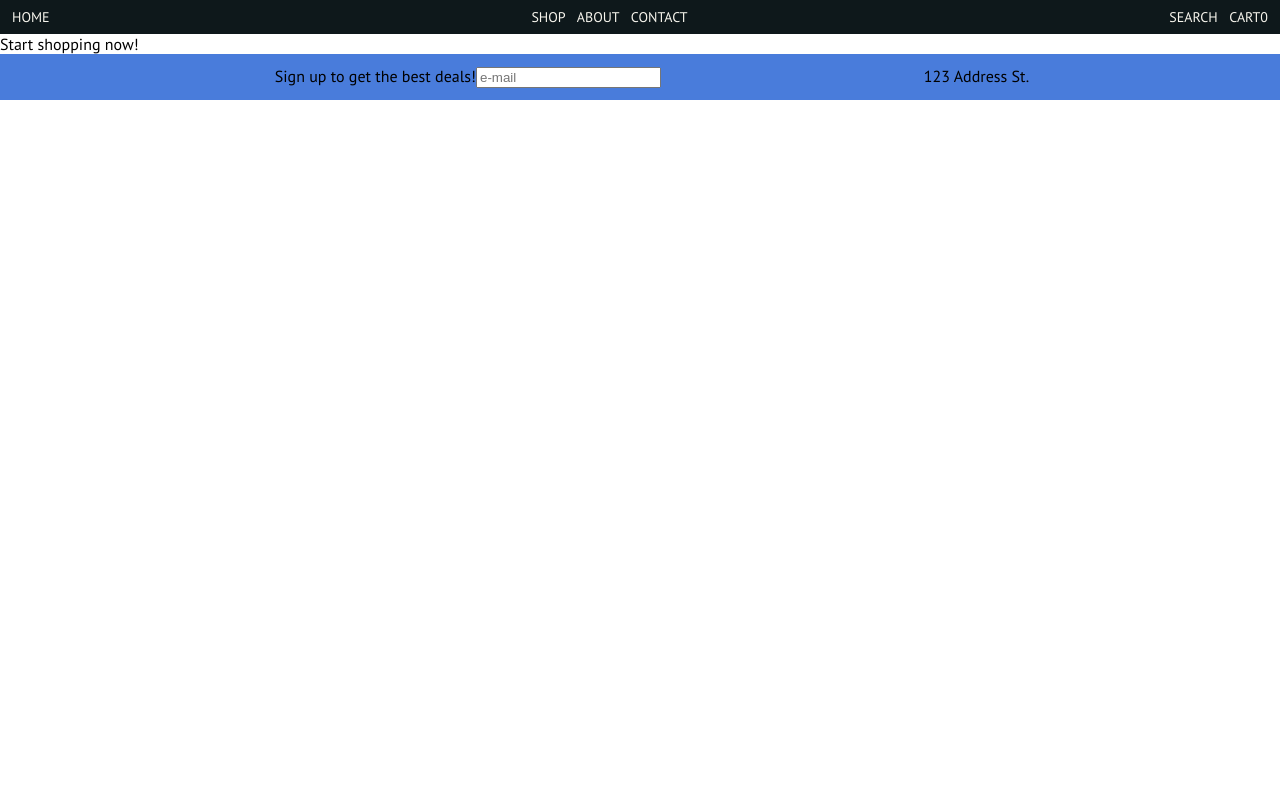
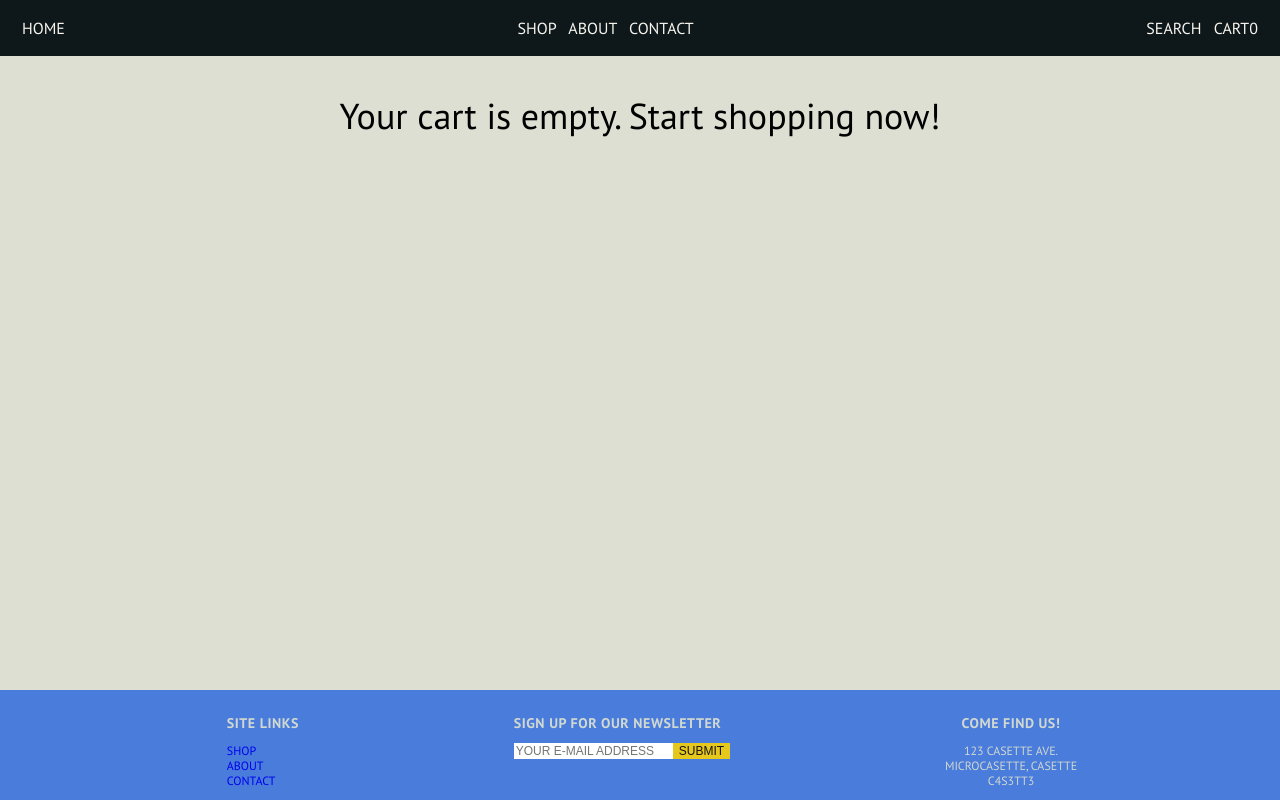
Before and after one commit to unrulypeach/shopping-cart, a React (Create React App) app: page /cart in a window 1280 px wide. Shown: the top 800 px of the page. Built offline with nearby package versions, Linux system fonts and the light colour scheme.

Commit message:
finished footer and updated product page styling

```diff
--- a/src/components/Footer.js
+++ b/src/components/Footer.js
@@ -1,21 +1,45 @@
 import React from 'react';
+import { Link } from 'react-router-dom';
 import '../styles/Footer.scss';
 
 function Footer() {
   return (
     <footer>
+      <div className="site-links">
+        <h2>SITE LINKS</h2>
+        <Link to="/products"> SHOP </Link>
+        <Link to="/about"> ABOUT </Link>
+        <Link to="/contact"> CONTACT </Link>
+      </div>
+      <div>
+        <h2>SIGN UP FOR OUR NEWSLETTER</h2>
         <label
           htmlFor="newsletter"
         >
-        Sign up to get the best deals!
           <input
+            className="input-box"
             type="text"
-          placeholder="e-mail"
+            placeholder="YOUR E-MAIL ADDRESS"
             id="newsletter"
           />
         </label>
-      <div>
-        123 Address St.
+        <button
+          className="input-box"
+          id="submit-btn"
+          type="submit"
+        >
+          SUBMIT
+        </button>
+      </div>
+      <div className="address">
+        <h2>COME FIND US!</h2>
+        <span>123 CASETTE AVE.</span>
+        <span>
+          MICROCASETTE, CASETTE
+        </span>
+        <span>
+          C4S3TT3
+        </span>
       </div>
     </footer>
   );
--- a/src/components/Item.js
+++ b/src/components/Item.js
@@ -15,14 +15,14 @@ function Item({
         alt={alt}
         width="200px"
       />
-      <span>
-        {`${name} `}
+      <span className="title">
+        {` ${artist.toUpperCase()} `}
         -
-        {` ${artist}`}
+        {` ${name.toLowerCase()} `}
       </span>
-      <span>
-        {price}
+      <span className="price">
         $
+        {price.toFixed(2)}
       </span>
     </div>
   );
--- a/src/data/ProductsData.js
+++ b/src/data/ProductsData.js
@@ -26,6 +26,7 @@ const ProductsData = [
     alt: ['back tattooed with the word sublime', 'brown casette with the case that has sublime album art'],
     info: '25th Anniversary special edition cassette of the eponymous third and final studio album by Long Beach, California band Sublime. Featuring numerous hit singles, including "What I Got," "Santeria," and "Wrong Way."',
     price: 29.99,
+    date: new Date(1996, 6, 30),
     genre: 'ska',
   },
   {
@@ -36,6 +37,7 @@ const ProductsData = [
     alt: ['drawn album art with black cat, ace of spades and friday 13', 'clownsounds green casette over box'],
     info: 'Production sounds big and loud, songwriting is catchy as always. This is killing! It\'s got all of your vocal melody hooks, but adds more guitar riffy stuff than usual which gives it a good extra dimension. Can\'t Balance and Started Too Late are both like a whole new kind of approach for you guys. The vocal melodies are so strong throughout, really no wasted space here at all. Stellar!" - Blag Dahlia',
     price: 12.00,
+    date: new Date(2022, 1, 25),
     genre: 'Electronic',
   },
   {
@@ -46,16 +48,18 @@ const ProductsData = [
     alt: ['highcontrast img of band members jamming', 'black casette next to case'],
     info: 'Bleach is the debut studio album by American rock band Nirvana, released on June 15, 1989, by Sub Pop. After the release of their debut single "Love Buzz" on Sub Pop in November 1988, Nirvana rehearsed for two to three weeks in preparation for recording a full-length album. ',
     price: 16.99,
+    date: new Date(1989, 5, 15),
     genre: 'Rock',
   },
   {
     id: uniqid(),
-    name: 'Bleach',
-    artist: 'Nevermind',
+    name: 'Nevermind',
+    artist: 'Nirvana',
     pic: [nirvNvmAlb, nirvNvmCas],
     alt: ['baby in pool looking at money on fishhook', 'back of nevermind casette in case'],
     info: 'Nevermind is the second studio album by the American rock band Nirvana, released on September 24, 1991, by DGC Records. It was Nirvana\'s first release on a major label and the first to feature drummer Dave Grohl.',
-    price: 17.99,
+    price: 7.99,
+    date: new Date(1991, 8, 24),
     genre: 'Rock',
   },
   {
@@ -66,6 +70,7 @@ const ProductsData = [
     alt: ['red cover with album title and artist name'],
     info: 'Depression Cherry is the fifth studio album by the American dream pop duo Beach House. It was co-produced by the group and Chris Coady, and was released on August 28, 2015, by Sub Pop in the US, Bella Union in Europe, Mistletone Records in Australia, Hostess Entertainment in Japan and Arts & Crafts in Mexico.',
     price: 12.99,
+    date: new Date(2015, 7, 28),
     genre: 'Indie-pop',
   },
   {
@@ -76,6 +81,7 @@ const ProductsData = [
     alt: ['illustration of blobs with balck dots', 'casette with case'],
     info: 'Wincing the Night Away is the third studio album by the indie rock group The Shins. It was released by Sub Pop Records on January 23, 2007. It is the band\'s third album, and the last under their contract with Sub Pop.',
     price: 8.99,
+    date: new Date(2007, 0, 3),
     genre: 'Indie Rock',
   },
   {
@@ -86,6 +92,7 @@ const ProductsData = [
     alt: ['crescent moon behind clouds at night over water with words band of horses'],
     info: 'Cease to Begin is the second album by Band of Horses, released on October 9, 2007. This album solidified the band\'s sound and was a critical and commercial success, peaking at number 35 on the US Billboard 200 chart. The singles "Is There a Ghost" and "No One\'s Gonna Love You" appear on the album.',
     price: 13.74,
+    date: new Date(2007, 9, 9),
     genre: 'Indie Rock',
   },
   {
@@ -96,6 +103,7 @@ const ProductsData = [
     alt: ['illustration of man with beard laying on grass'],
     info: 'Our Endless Numbered Days is the second full-length album from Iron & Wine. Released on March 23, 2004 on Sub Pop, it was the first non-solo effort by Sam Beam under his Iron & Wine moniker. Limited edition copies of the vinyl LP came with a bonus 7" vinyl single.',
     price: 15.62,
+    date: new Date(2004, 2, 3),
     genre: 'Indie Folk',
   },
   {
@@ -106,6 +114,7 @@ const ProductsData = [
     alt: ['illustration of dog with title and artist name'],
     info: 'The Shepherd\'s Dog is the third full-length studio album by Iron & Wine, released on September 25, 2007. If bought at select retailers or if pre-ordered through Sub Pop, the album comes with a bonus disc featuring two unreleased tracks.',
     price: 12.99,
+    date: new Date(2007, 8, 25),
     genre: 'Indie Folk',
   },
   {
@@ -116,6 +125,7 @@ const ProductsData = [
     alt: ['picture of bedpost with artist and title', 'red casette and casette box with album picture'],
     info: 'Give Up is the only studio album by American electronic duo The Postal Service, released on February 18, 2003, by Sub Pop Records.',
     price: 12.99,
+    date: new Date(2003, 1, 19),
     genre: 'Indie Pop',
   },
   /*  {
--- a/src/pages/Cart.js
+++ b/src/pages/Cart.js
@@ -94,5 +94,5 @@ export default function Cart({
       </div>
 
     </div>
-  ) : 'Start shopping now!';
+  ) : <div className="empty-cart">Your cart is empty. Start shopping now!</div>;
 }
--- a/src/pages/Products.js
+++ b/src/pages/Products.js
@@ -1,20 +1,56 @@
-import React from 'react';
+import React, { useEffect, useState } from 'react';
 import { Link } from 'react-router-dom';
 import Item from '../components/Item';
 import ProductsData from '../data/ProductsData';
 
 function Products() {
+  const [pageItems, setPageItems] = useState(ProductsData);
+  const [sortOpt, setSortOpt] = useState('');
+  // eslint-disable-next-line no-unused-vars
+  const sortLowFirst = (a, b) => {
+    if (a.price < b.price) return -1;
+    if (a.price > b.price) return 1;
+    return 0;
+  };
+
+  const handleChange = (event) => {
+    setSortOpt(event.target.value);
+  };
+
+  useEffect(() => {
+    if (sortOpt === 'high') {
+      setPageItems(pageItems.sort((a, b) => {
+        if (a.price < b.price) return -1;
+        if (a.price > b.price) return 1;
+        return 0;
+      }));
+    } else if (sortOpt === 'low') {
+      setPageItems(pageItems.sort((a, b) => {
+        if (a.price > b.price) return -1;
+        if (a.price < b.price) return 1;
+        return 0;
+      }));
+    } else if (sortOpt === 'new') {
+      setPageItems(pageItems.sort((a, b) => {
+        if (a.date > b.date) return -1;
+        if (a.date < b.date) return 1;
+        return 0;
+      }));
+    }
+  }, [sortOpt]);
+
   return (
-    <>
+    <div className="product-page">
       <div>
         <h1> Music </h1>
         <div className="sortby-container">
           <label htmlFor="sortby">
             Sort by:
-            <select name="sortby">
-              <option value="Lowest Price">Lowest Price</option>
-              <option value="Highest Price">Highest Price</option>
-              <option value="Newest">Newest</option>
+            <select name="sortby" onChange={(e) => handleChange(e)}>
+              <option selected disabled hidden value=""> Select option</option>
+              <option value="low">Lowest Price</option>
+              <option value="high">Highest Price</option>
+              <option value="new">Newest</option>
             </select>
           </label>
         </div>
@@ -24,7 +60,7 @@ function Products() {
         className="product-tile"
       >
         {
-          ProductsData.map((el) => (
+          pageItems.map((el) => (
             <Link
               to={`/products/${el.id}`}
               state={el}
@@ -41,7 +77,7 @@ function Products() {
           ))
         }
       </div>
-    </>
+    </div>
   );
 }
 
--- a/src/styles/App.scss
+++ b/src/styles/App.scss
@@ -1,4 +1,8 @@
 @use 'Index';
+
+#root {
+  background-color: #dcdfd1;
+}
 
 .App {
   @extend %bg-img;
@@ -68,22 +72,58 @@
   width: 50%;
 }
 
-.sortby-container {
-  float: right;
+.empty-cart {
+  text-align: center;
+  font-size: 36px;
+  margin-top: 36px;
+  height: 71vh;
+}
+
+.product-page {
+  div {
+
+    h1 {
+      margin: 0;
+      padding-left: 25vw;
+
+    }
+    .sortby-container {
+      padding-left: 25vw;
+      padding-bottom: 30px;
+    }
+  }
+
 }
 
 .product-tile {
   padding-left: 25vw;
   display: grid;
-  grid-template-columns: repeat(3, minmax(150px, 250px));
-  gap: 10px;
+  grid-template-columns: repeat(3, minmax(150px, 200px));
+  gap: 30px;
 
   .product-tile-pic {
     width: 100%;
+  }
+
+  a {
+    color: black;
+    text-decoration: none;
   }
 }
 
 .tile-item {
   display: flex;
   flex-direction: column;
+  font-size: 14px;
+
+  .title {
+    padding-top: 5px;
+  }
+
+  .price {
+    margin-top: 5px;
+    color:#686767;
+    font-weight: bold;
+    font-size: 12px;
+  }
 }
--- a/src/styles/Footer.scss
+++ b/src/styles/Footer.scss
@@ -1,10 +1,51 @@
 footer {
-  /* position: absolute;
-  bottom: 0;
-  left: 0; */
   display: flex;
   justify-content: space-evenly;
   background-color: rgb(73, 124, 219);
   width: 100vw;
   padding: 12px;
+  margin-top: 30px;
+
+  font-size: 12px;
+  color: #d1d8d0;
+
+  div {
+    h2 {
+      font-size: 14px;
+      letter-spacing: 0.039em;
+    }
+    .input-box {
+      border: none;
+      font-size: 12px;
+    }
+    #submit-btn {
+      font-size: 12px;
+      background-color: rgb(230, 199, 27);
+      color: rgb(24, 23, 22);
+    }
+
+    a {
+      text-decoration: none;
+
+      &:hover {
+        text-decoration: underline;
+      }
+    }
+
+    :visited {
+      color: #d1d8d0;
+    }
+  }
+
+
+  .site-links {
+    display: flex;
+    flex-direction: column;
+  }
+
+  .address {
+    display: flex;
+    flex-direction: column;
+    text-align: center;
+  }
 }
--- a/src/styles/Header.scss
+++ b/src/styles/Header.scss
@@ -2,9 +2,9 @@ header {
   display: flex;
   justify-content: space-between;
   background-color: #0E181B;
-  font-size: 14px;
+  font-size: 16px;
   color: white;
-  padding: 8px;
+  padding: 18px;
 
   div {
     a {
```
Lines whose indentation alone changed are shown as unchanged.
